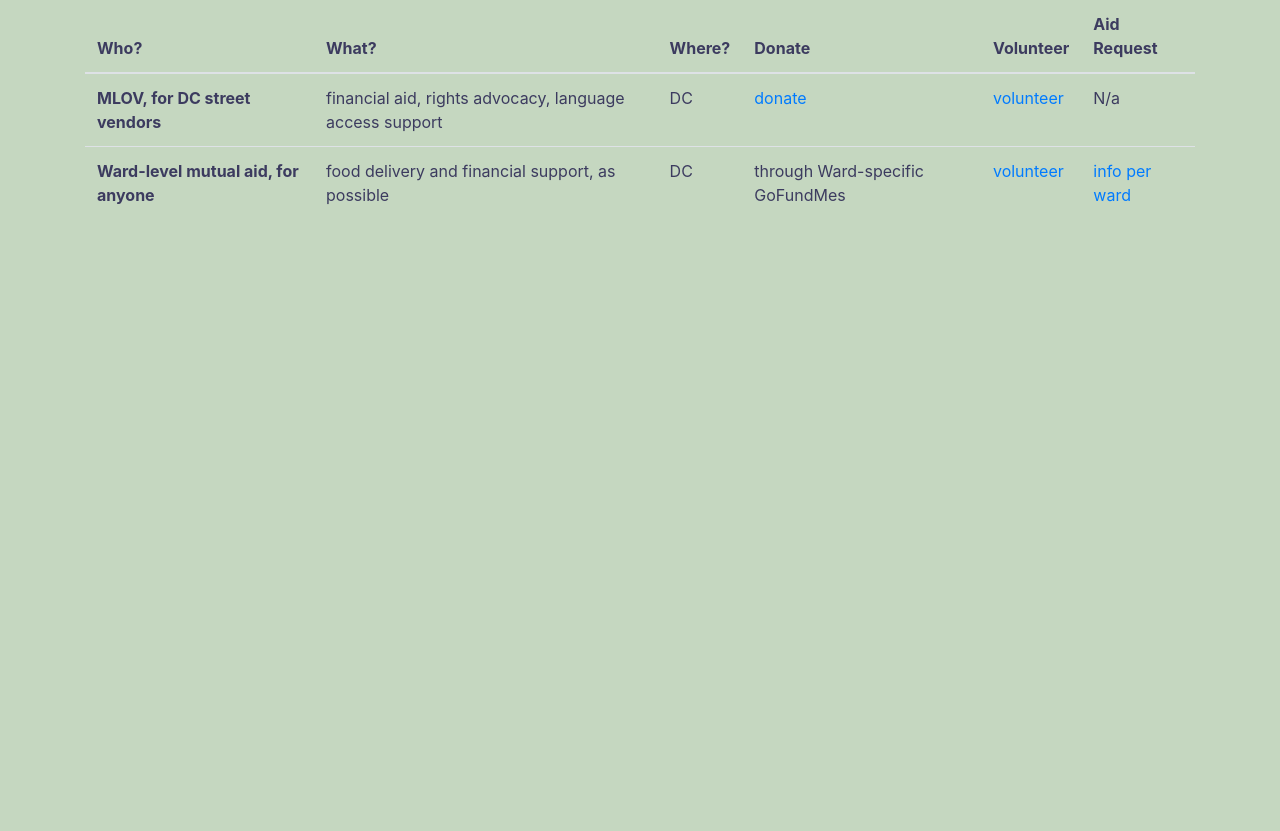
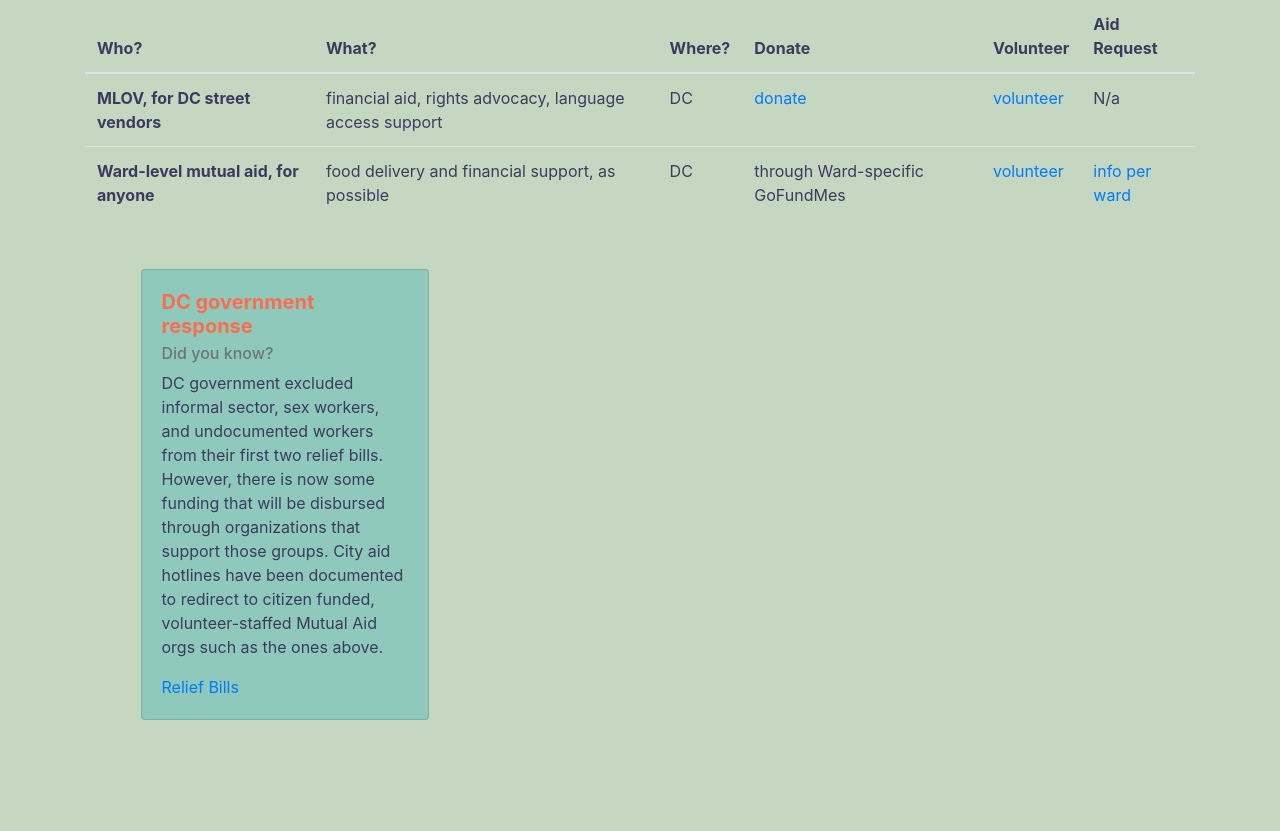
Before and after one commit to areivaX/project0, a Flask app: page /covid in a window 1280 px wide. Shown: the part 107-938 px from the top of the page. Before the commit the page ends 311 px from the top, so only its background shows below. Run offline with Flask 2, Linux system fonts and the light colour scheme; some libraries are stand-ins or nearby versions.

Commit message:
all requirements for project0 complete

```diff
--- a/static/css/styles.css
+++ b/static/css/styles.css
@@ -167,4 +167,22 @@ span.emphasis {
   text-align: center;
 }
 
+.card {
+  margin-top: 50px;
+  margin-left: 5%;
+  margin-bottom: 10%;
+  background-color: #8EC9BB;
+  color: #3c3b5f;
+}
+.card h5 {
+  color: #FA6E4F;
+  font-weight: bold;
+}
+
+@media (max-width: 600px) {
+  .card {
+    display: none;
+  }
+}
+
 /*# sourceMappingURL=styles.css.map */
--- a/styles.scss
+++ b/styles.scss
@@ -198,8 +198,20 @@ span.emphasis {
     text-align:center;
 }
 
-@media (min-width: 500px) {
+.card {
+  margin-top: 50px;
+  margin-left:5%;
+  margin-bottom:10%;
+  background-color: $backGround;
+  color:$mainText;
+
+  h5 {color: $brightText;
+      font-weight:bold; }
+
 }
 
-@media (max-width:499px) {
+
+
+@media (max-width:600px) {
+  .card { display : none; }
 }
--- a/templates/covid.html
+++ b/templates/covid.html
@@ -38,4 +38,20 @@
 
 </div>
 
+<div class="container">
+    <div class="card" style="width: 18rem;">
+      <div class="card-body">
+        <h5 class="card-title">DC government response</h5>
+        <h6 class="card-subtitle mb-2 text-muted">Did you know?</h6>
+        <p class="card-text">
+        DC government excluded informal sector, sex workers, and undocumented workers
+        from their first two relief bills. However, there is now some funding
+        that will be disbursed through organizations that support those groups.
+        City aid hotlines have been documented to redirect
+        to citizen funded, volunteer-staffed Mutual Aid orgs such as the ones above.   </p>
+        <a href="https://www.washingtonpost.com/local/dc-politics/dc-council-freezes-rent-hikes-but-omits-undocumented-immigrants-from-covid-19-relief-bill/2020/04/07/407d506a-78f5-11ea-a130-df573469f094_story.html" class="card-link">Relief Bills</a>
+      </div>
+    </div>
+  </div>
+
 {%endblock%}
--- a/templates/layout.html
+++ b/templates/layout.html
@@ -41,6 +41,7 @@
       </nav>
 
 
+
 {% block body %}
 
 {% endblock %}
```
Also changed, not shown: 1 other file.
